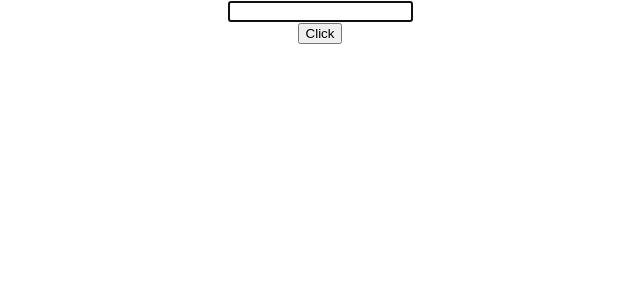
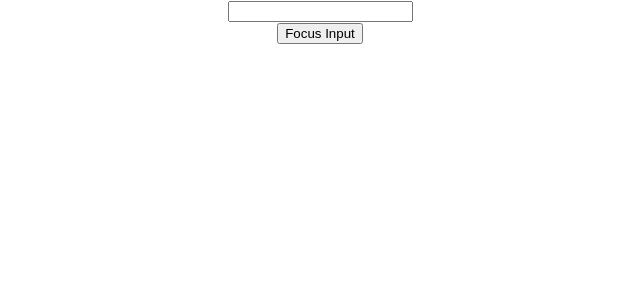
Before and after one commit to illwillgusto/hello-world, a React (Create React App) app: page / in a window 1280 px wide. Shown: the top 300 px of the page, without its empty margins (320-960 px from the left). Built offline with nearby package versions, Linux system fonts and the light colour scheme.

Commit message:
FocusInput
created the parent component of the input component

used the createRef syntax

added the input field
added a button
created the clickHandler function and declared the focus from the child component which is Input.js

import FocusInput.js to App.js

```diff
--- a/src/App.js
+++ b/src/App.js
@@ -23,17 +23,18 @@ import Table from './Components/Table';
 import PureComponent from './Components/PureComponent';
 import ParentComp from './Components/ParentComp';
 import RefsDemo from './Components/RefsDemo';
+import FocusInput from './Components/FocusInput';
 
 class App extends Component {
   render() {
     return (
       <div className='App'>
-        <RefsDemo />
+        <FocusInput />
 
 
 
 
-
+        {/* <RefsDemo /> */}
         {/* <ParentComp /> */}
         {/* <Table></Table> */}
         {/* <FragmentDemo /> */}
--- /dev/null
+++ b/src/Components/FocusInput.js
@@ -0,0 +1,25 @@
+import React, { Component } from 'react'
+import Input from './Input'
+
+class FocusInput extends Component {
+    constructor(props) {
+      super(props)
+
+      this.componentRef = React.createRef()
+    }
+
+    clickHandler = () => {
+        this.componentRef.current.focusInput()
+    }
+
+  render() {
+    return (
+      <div>
+        <Input ref={this.componentRef}/>
+        <button onClick={this.clickHandler}>Focus Input</button>
+      </div>
+    )
+  }
+}
+
+export default FocusInput
```
